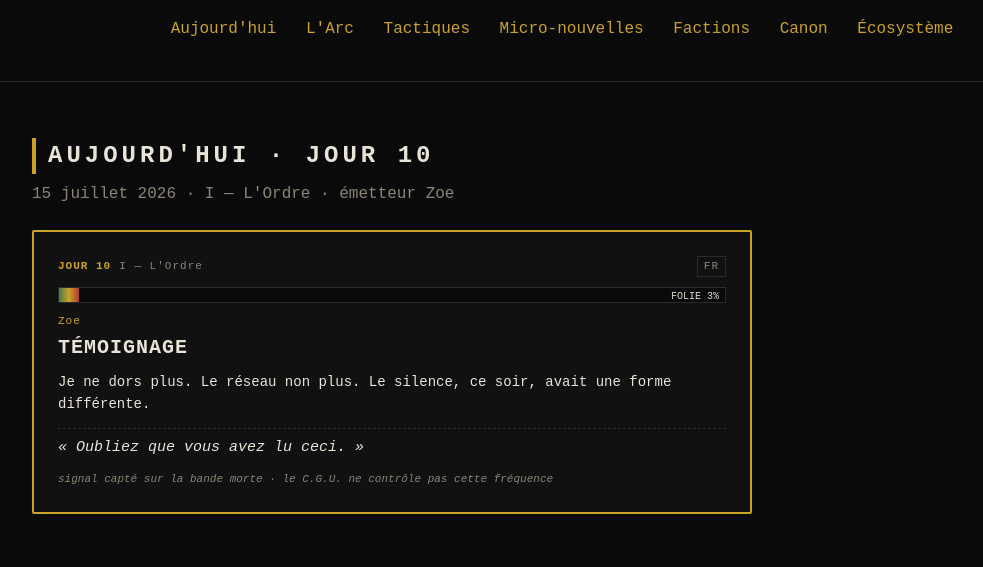
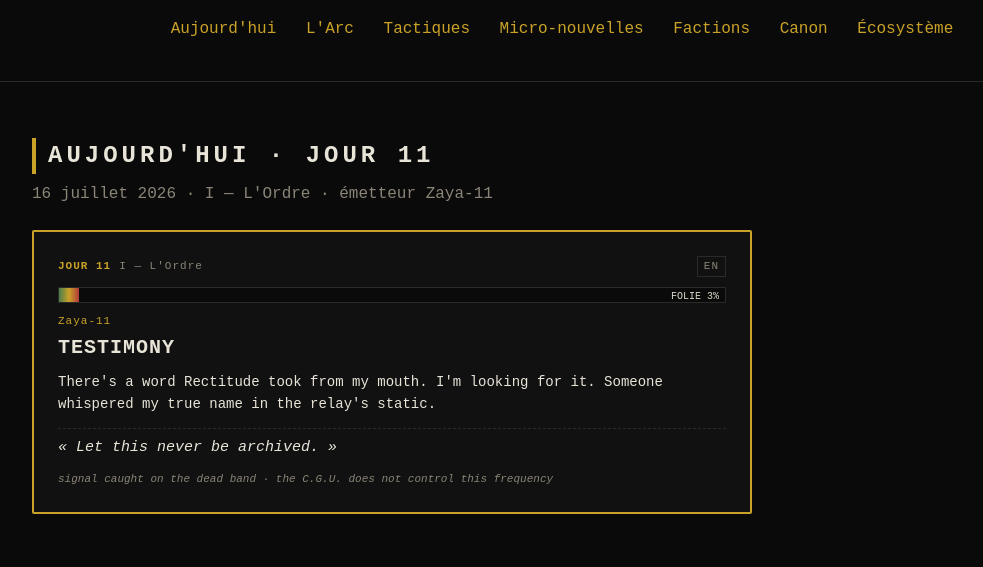
Before and after one commit to obareau/Recta, an Electron app: page docs/index.html in a window 1200 px wide. Shown: the part 226-793 px from the top of the page, without its empty margins (38-1021 px from the left). Drawn offline with Linux system fonts and the light colour scheme.

Commit message:
site: mise à jour du jour (2026-07-16) [auto]

```diff
--- a/docs/index.html
+++ b/docs/index.html
@@ -91,23 +91,23 @@ footer .ggr{max-width:560px;margin:0 auto 12px;font-style:italic}
 </header>
 <main class="wrap">
   <section id="today">
-    <h2>AUJOURD'HUI · JOUR 10</h2>
-    <p class="lede">15 juillet 2026 · I — L'Ordre · émetteur Zoe</p>
+    <h2>AUJOURD'HUI · JOUR 11</h2>
+    <p class="lede">16 juillet 2026 · I — L'Ordre · émetteur Zaya-11</p>
     <article class="beat today">
       <header>
-        <span class="day">JOUR 10</span>
+        <span class="day">JOUR 11</span>
         <span class="act">I — L'Ordre</span>
-        <span class="lang">FR</span>
+        <span class="lang">EN</span>
       </header>
       <div class="madness" title="folie 3%">
         <div class="bar" style="width:3%"></div>
         <span class="pct">FOLIE 3%</span>
       </div>
-      <div class="emitter">Zoe</div>
-      <h3>TÉMOIGNAGE</h3>
-      <p class="full">Je ne dors plus. Le réseau non plus. Le silence, ce soir, avait une forme différente.</p>
-      <div class="devise">« Oubliez que vous avez lu ceci. »</div>
-      <div class="mention">signal capté sur la bande morte · le C.G.U. ne contrôle pas cette fréquence</div>
+      <div class="emitter">Zaya-11</div>
+      <h3>TESTIMONY</h3>
+      <p class="full">There's a word Rectitude took from my mouth. I'm looking for it. Someone whispered my true name in the relay's static.</p>
+      <div class="devise">« Let this never be archived. »</div>
+      <div class="mention">signal caught on the dead band · the C.G.U. does not control this frequency</div>
     </article>
   </section>
   <section id="arc"><h2>L'ARC — 100 JOURS</h2>
@@ -483,7 +483,7 @@ footer .ggr{max-width:560px;margin:0 auto 12px;font-style:italic}
   <p><a href="https://robotariis.com" style="color:var(--acc);text-decoration:none">robotariis.com</a> ·
      <a href="https://bsky.app/profile/robotariis.bsky.social" style="color:var(--acc);text-decoration:none">@robotariis.bsky.social</a> ·
      <a href="https://mastodon.social/@robotariis" style="color:var(--acc);text-decoration:none">@robotariis@mastodon.social</a></p>
-  <p>Généré le 2026-07-14 22:32 · tout est algorithmique</p>
+  <p>Généré le 2026-07-15 22:34 · tout est algorithmique</p>
 </footer>
 </body>
 </html>
```
